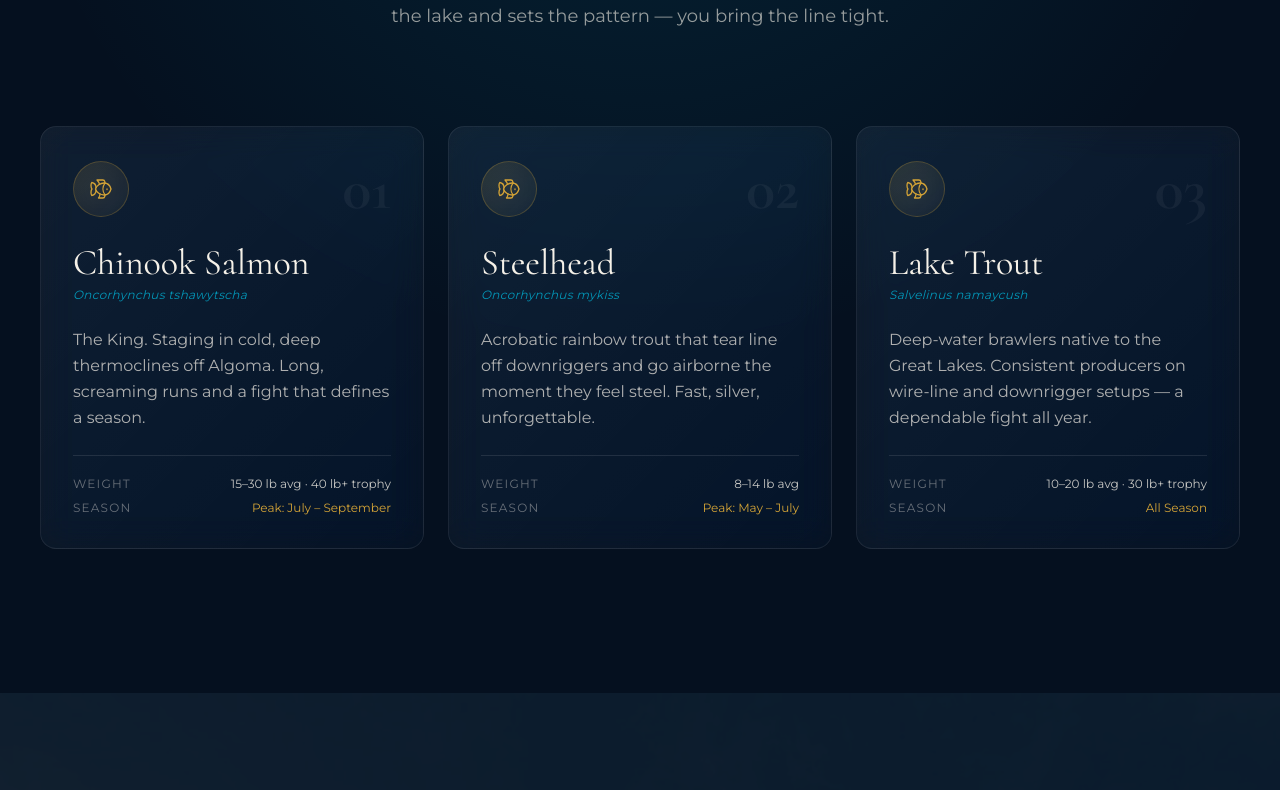
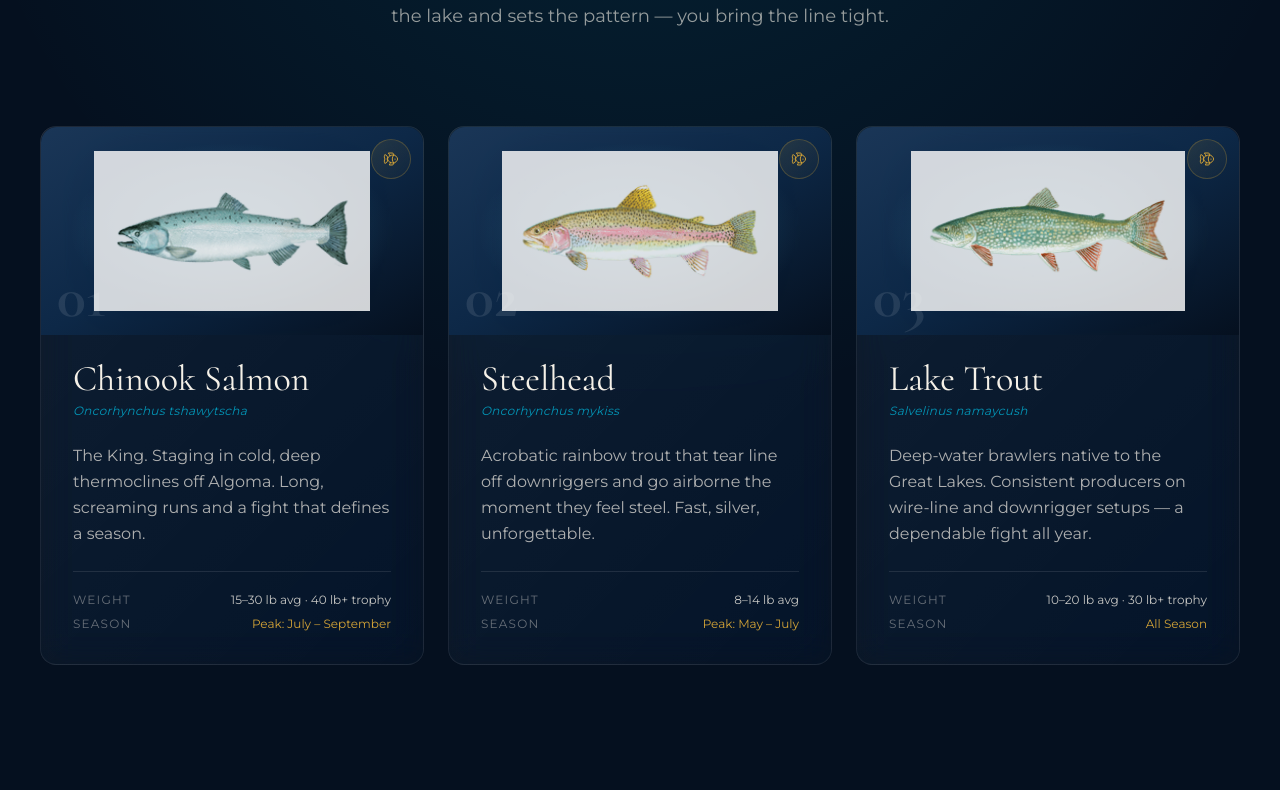
Before and after one commit to bensblueprints/michigan-addiction-charters, a Next.js app: page / in a window 1280 px wide. Shown: the part 2470-3260 px from the top of the page. Built offline with nearby package versions, Linux system fonts and the light colour scheme.

Commit message:
Add species fish illustrations to cards; center 'Best Value' badge above card

```diff
--- a/components/sections/Deluxe.tsx
+++ b/components/sections/Deluxe.tsx
@@ -147,7 +147,7 @@ export default function Deluxe() {
               }`}
             >
               {p.featured && (
-                <div className="absolute top-6 right-6 btn-gold rounded-full px-3 py-1 text-[10px] uppercase tracking-[0.25em]">
+                <div className="absolute -top-3 left-1/2 -translate-x-1/2 btn-gold rounded-full px-4 py-1 text-[10px] uppercase tracking-[0.3em] whitespace-nowrap shadow-gold-glow">
                   Best Value
                 </div>
               )}
--- a/components/sections/Species.tsx
+++ b/components/sections/Species.tsx
@@ -12,6 +12,7 @@ const species = [
     copy:
       "The King. Staging in cold, deep thermoclines off Algoma. Long, screaming runs and a fight that defines a season.",
     accent: "from-gold/30 to-gold/0",
+    image: "/images/Screen-Shot-2022-05-09-at-2.24.16-PM.png",
   },
   {
     name: "Steelhead",
@@ -21,6 +22,7 @@ const species = [
     copy:
       "Acrobatic rainbow trout that tear line off downriggers and go airborne the moment they feel steel. Fast, silver, unforgettable.",
     accent: "from-aqua/30 to-aqua/0",
+    image: "/images/Screen-Shot-2022-05-09-at-2.24.01-PM.png",
   },
   {
     name: "Lake Trout",
@@ -30,6 +32,7 @@ const species = [
     copy:
       "Deep-water brawlers native to the Great Lakes. Consistent producers on wire-line and downrigger setups — a dependable fight all year.",
     accent: "from-aqua/25 to-gold/0",
+    image: "/images/Screen-Shot-2022-05-09-at-2.23.49-PM.png",
   },
 ];
 
@@ -73,11 +76,26 @@ export default function Species() {
               />
 
               <div className="relative">
-                <div className="flex items-center justify-between mb-6">
-                  <div className="w-14 h-14 rounded-full glass-gold grid place-items-center">
-                    <Fish className="w-6 h-6 text-gold" strokeWidth={1.3} />
+                {/* Fish illustration panel */}
+                <div className="relative -mx-8 -mt-8 mb-6 h-52 overflow-hidden rounded-t-2xl bg-gradient-to-br from-[#1a3657] via-[#0d2847] to-[#05101f]">
+                  <div className="absolute inset-0 bg-[radial-gradient(ellipse_at_center,rgba(144,224,239,0.25),transparent_60%)]" />
+                  <motion.img
+                    src={s.image}
+                    alt={s.name}
+                    className="absolute inset-0 w-full h-full object-contain p-6 drop-shadow-[0_10px_30px_rgba(0,180,216,0.35)]"
+                    style={{ mixBlendMode: "multiply" }}
+                  />
+                  <motion.img
+                    src={s.image}
+                    alt=""
+                    aria-hidden
+                    className="absolute inset-0 w-full h-full object-contain p-6 opacity-90 group-hover:scale-105 transition-transform duration-[1200ms]"
+                    style={{ mixBlendMode: "screen" }}
+                  />
+                  <div className="absolute top-3 right-3 w-10 h-10 rounded-full glass-gold grid place-items-center">
+                    <Fish className="w-4 h-4 text-gold" strokeWidth={1.4} />
                   </div>
-                  <span className="font-display text-6xl text-white/5 font-bold">
+                  <span className="absolute bottom-2 left-4 font-display text-6xl text-white/10 font-bold leading-none">
                     0{i + 1}
                   </span>
                 </div>
```
